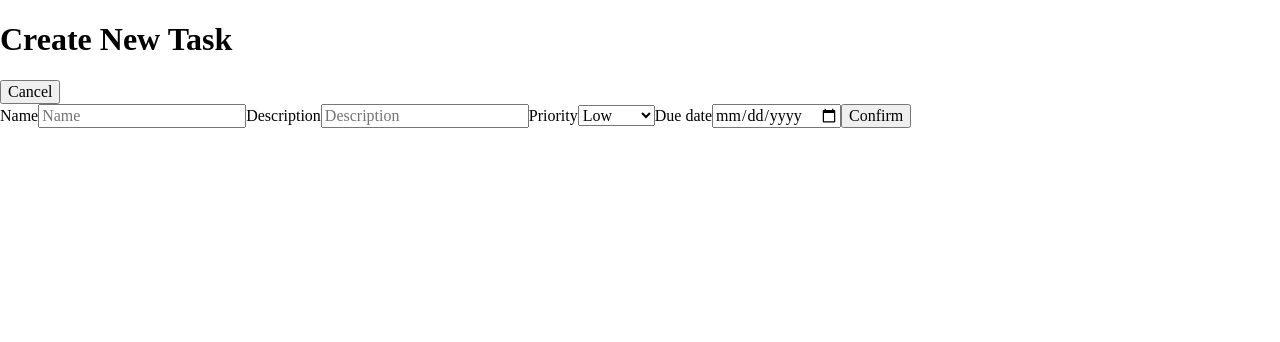
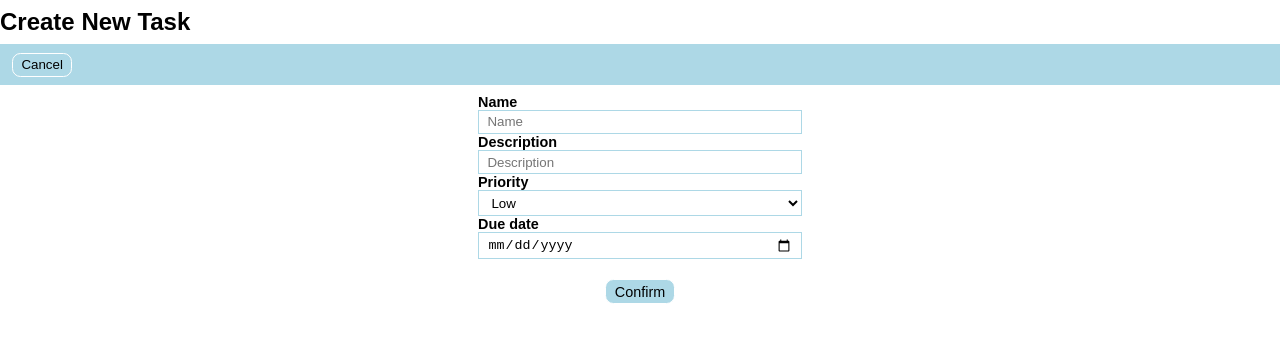
Before and after one commit to gbeldilmi/projet-cwa, an Angular app: page /create in a window 1280 px wide. Shown: the top 342 px of the page. Built offline with nearby package versions, Linux system fonts and the light colour scheme.

Commit message:
Add style

```diff
--- a/src/app/delete/delete.component.html
+++ b/src/app/delete/delete.component.html
@@ -5,12 +5,28 @@
 </div>
 <div class="delete-container">
   <p>Are you sure you want to delete this task ?</p>
-  <div class="task-container">
-    <h2>{{this.task.name}}</h2>
+  <div>
+    <h2>Name :</h2>
+    <p>{{this.task.name}}</p>
+  </div>
+  <div>
+    <h2>Description :</h2>
     <p>{{this.task.description}}</p>
+  </div>
+  <div>
+    <h2>Priority :</h2>
     <p>{{this.task.priority}}</p>
+  </div>
+  <div>
+    <h2>Status :</h2>
     <p>{{this.task.status}}</p>
+  </div>
+  <div>
+    <h2>Due Date :</h2>
     <p>{{this.task.dueDate}}</p>
+  </div>
+  <div>
+    <h2>Creation Date :</h2>
     <p>{{this.task.creationDate}}</p>
   </div>
 </div>
--- a/src/app/list/list.component.html
+++ b/src/app/list/list.component.html
@@ -1,7 +1,6 @@
 <h1>Task List</h1>
 <div class="cmd-panel">
-  <button (click)="create()">Create new Tak</button>
-  <div>
+  <button (click)="create()">Create new Task</button>
   <div>
     <label>Filter by :</label>
     <label for="status">Status</label>
@@ -32,18 +31,18 @@
     </select>
   </div>
 </div>
-</div>
 <div class="list-container">
   <button
     *ngFor="let task of this.tasks"
-    (click)="details(task[0])"
-    class="task-container">
+    (click)="details(task[0])">
     <h2>{{task[1].name}}</h2>
     <p>{{task[1].description}}</p>
-    <p>{{task[1].priority}}</p>
-    <p>{{task[1].status}}</p>
-    <p>{{task[1].dueDate}}</p>
-    <p>{{task[1].creationDate}}</p>
+    <div>
+      <p>Priority : {{task[1].priority}}</p>
+      <p>Status : {{task[1].status}}</p>
+      <p>Due : {{task[1].dueDate}}</p>
+      <p>Created : {{task[1].creationDate}}</p>
+    </div>
   </button>
   <p *ngIf="this.tasks.length === 0">No tasks to show</p>
 </div>
--- a/src/styles.scss
+++ b/src/styles.scss
@@ -1,289 +1,137 @@
-/* You can add global styles to this file, and also import other style files */
-
-//! normalize.css v8.0.1 | MIT License | github.com/necolas/normalize.css
-
-// Document
+// =============================================================================
+// constants
 // =============================================================================
 
-// 1. Correct the line height in all browsers.
-// 2. Prevent adjustments of font size after orientation changes in iOS.
+$font-family: sans-serif;
+$font-size: 12px;
+
+$min-screen-width: 540px;
+
+$color-background: #fff;
+$color-foreground: #000;
+$color-accent: lightblue;
+
+$headers:
+  h1 2.0rem 0.6666rem,
+  h2 1.8rem 0.6000rem,
+  h3 1.6rem 0.5333rem,
+  h4 1.4rem 0.4666rem,
+  h5 1.2rem 0.4000rem,
+  h6 1.0rem 0.3333rem;
+
+
+// =============================================================================
+// default
+// =============================================================================
+
+* {
+  color: inherit;
+  margin: 0;
+  padding: 0;
+  box-sizing: border-box;
+}
 
 html {
-  line-height: 1.15; // 1
-  -webkit-text-size-adjust: 100%; // 2
+  font-family: $font-family;
+  font-size: $font-size;
 }
 
-// Sections
+body {
+  background-color: $color-background;
+  color: $color-foreground;
+  min-width: $min-screen-width;
+}
+
+@each $header, $font-size, $margin-size in $headers  {
+  #{$header} {
+    font-size: $font-size;
+    margin: $margin-size 0;
+  }
+}
+
+p {
+  text-align: justify;
+}
+
+// =============================================================================
+// components
 // =============================================================================
 
-// Remove the margin in all browsers.
-
-body {
-  margin: 0;
+.cmd-panel {
+  background-color: $color-accent;
+  padding: 0.7rem;
+  margin: 0.7rem 0;
+  display: flex;
+  * {
+    margin: 0 0.3rem;
+  }
+  button, input, select {
+    background-color: $color-accent;
+    border: solid 1px $color-background;
+    border-radius: 0.7rem;
+    padding: 0.3rem 0.7rem;
+  }
 }
 
-// Render the `main` element consistently in IE.
-
-main {
-  display: block;
+.list-container {
+  display: flex;
+  margin: auto;
+  align-items: flex-start;
+  flex-wrap: wrap;
+  justify-content: space-evenly;
+  button, p {
+    margin: 0.7rem 0;
+    text-align: center;
+  }
+  button {
+    min-width: 27rem;
+    max-width: 27rem;
+    background-color: $color-accent;
+    border: solid 1px $color-background;
+    border-radius: 0.7rem;
+    padding: 0.3rem 0.7rem;
+    margin: 0.7rem 0;
+    div {
+      display: flex;
+      justify-content: space-between;
+      align-items: center;
+    }
+  }
 }
 
-// Correct the font size and margin on `h1` elements within `section` and
-// `article` contexts in Chrome, Firefox, and Safari.
-
-h1 {
-  font-size: 2em;
-  margin: 0.67em 0;
+.create-container, .edit-container {
+  max-width: 27rem;
+  margin: auto;
+  form {
+    display: flex;
+    flex-direction: column;
+    label {
+      font-weight: bolder;
+      font-size: larger;
+    }
+    select, input {
+      background-color: $color-background;
+      border: solid 1px $color-accent;
+      padding: 0.3rem 0.7rem;
+    }
+    & :last-child {
+      font-size: larger;
+      margin: 1.7rem auto;
+      background-color: $color-accent;
+      border: solid 1px $color-background;
+      border-radius: 0.7rem;
+    }
+  }
 }
 
-// Grouping content
-// =============================================================================
-
-// 1. Add the correct box sizing in Firefox.
-// 2. Show the overflow in Edge and IE.
-
-hr {
-  box-sizing: content-box; // 1
-  height: 0; // 1
-  overflow: visible; // 2
+.details-container, .delete-container {
+  max-width: 27rem;
+  display: flex;
+  flex-direction: column;
+  margin: auto;
+  & > p {
+    font-size: larger;
+    font-weight: bolder;
+    margin: 1rem auto;
+  }
 }
-
-// 1. Correct the inheritance and scaling of font size in all browsers.
-// 2. Correct the odd `em` font sizing in all browsers.
-
-pre {
-  font-family: monospace, monospace; // 1
-  font-size: 1em; // 2
-}
-
-// Text-level semantics
-// =============================================================================
-
-// Remove the gray background on active links in IE 10.
-
-a {
-  background-color: transparent;
-}
-
-// 1. Remove the bottom border in Chrome 57-
-// 2. Add the correct text decoration in Chrome, Edge, IE, Opera, and Safari.
-
-abbr[title] {
-  border-bottom: none; // 1
-  text-decoration: underline; // 2
-  text-decoration: underline dotted; // 2
-}
-
-// Add the correct font weight in Chrome, Edge, and Safari.
-
-b,
-strong {
-  font-weight: bolder;
-}
-
-// 1. Correct the inheritance and scaling of font size in all browsers.
-// 2. Correct the odd `em` font sizing in all browsers.
-
-code,
-kbd,
-samp {
-  font-family: monospace, monospace; // 1
-  font-size: 1em; // 2
-}
-
-// Add the correct font size in all browsers.
-
-small {
-  font-size: 80%;
-}
-
-// Prevent `sub` and `sup` elements from affecting the line height in
-// all browsers.
-
-sub,
-sup {
-  font-size: 75%;
-  line-height: 0;
-  position: relative;
-  vertical-align: baseline;
-}
-
-sub {
-  bottom: -0.25em;
-}
-
-sup {
-  top: -0.5em;
-}
-
-// Embedded content
-// =============================================================================
-
-// Remove the border on images inside links in IE 10.
-
-img {
-  border-style: none;
-}
-
-// Forms
-// =============================================================================
-
-// 1. Change the font styles in all browsers.
-// 2. Remove the margin in Firefox and Safari.
-
-button,
-input,
-optgroup,
-select,
-textarea {
-  font-family: inherit; // 1
-  font-size: 100%; // 1
-  line-height: 1.15; // 1
-  margin: 0; // 2
-}
-
-// Show the overflow in IE.
-// 1. Show the overflow in Edge.
-
-button,
-input { // 1
-  overflow: visible;
-}
-
-// Remove the inheritance of text transform in Edge, Firefox, and IE.
-// 1. Remove the inheritance of text transform in Firefox.
-
-button,
-select { // 1
-  text-transform: none;
-}
-
-// Correct the inability to style clickable types in iOS and Safari.
-
-button,
-[type="button"],
-[type="reset"],
-[type="submit"] {
-  -webkit-appearance: button;
-}
-
-// Remove the inner border and padding in Firefox.
-
-button::-moz-focus-inner,
-[type="button"]::-moz-focus-inner,
-[type="reset"]::-moz-focus-inner,
-[type="submit"]::-moz-focus-inner {
-  border-style: none;
-  padding: 0;
-}
-
-// Restore the focus styles unset by the previous rule.
-
-button:-moz-focusring,
-[type="button"]:-moz-focusring,
-[type="reset"]:-moz-focusring,
-[type="submit"]:-moz-focusring {
-  outline: 1px dotted ButtonText;
-}
-
-// Correct the padding in Firefox.
-
-fieldset {
-  padding: 0.35em 0.75em 0.625em;
-}
-
-// 1. Correct the text wrapping in Edge and IE.
-// 2. Correct the color inheritance from `fieldset` elements in IE.
-// 3. Remove the padding so developers are not caught out when they zero out
-//    `fieldset` elements in all browsers.
-
-legend {
-  box-sizing: border-box; // 1
-  color: inherit; // 2
-  display: table; // 1
-  max-width: 100%; // 1
-  padding: 0; // 3
-  white-space: normal; // 1
-}
-
-// Add the correct vertical alignment in Chrome, Firefox, and Opera.
-
-progress {
-  vertical-align: baseline;
-}
-
-// Remove the default vertical scrollbar in IE 10+.
-
-textarea {
-  overflow: auto;
-}
-
-// 1. Add the correct box sizing in IE 10.
-// 2. Remove the padding in IE 10.
-
-[type="checkbox"],
-[type="radio"] {
-  box-sizing: border-box; // 1
-  padding: 0; // 2
-}
-
-// Correct the cursor style of increment and decrement buttons in Chrome.
-
-[type="number"]::-webkit-inner-spin-button,
-[type="number"]::-webkit-outer-spin-button {
-  height: auto;
-}
-
-// 1. Correct the odd appearance in Chrome and Safari.
-// 2. Correct the outline style in Safari.
-
-[type="search"] {
-  -webkit-appearance: textfield; // 1
-  outline-offset: -2px; // 2
-}
-
-// Remove the inner padding in Chrome and Safari on macOS.
-
-[type="search"]::-webkit-search-decoration {
-  -webkit-appearance: none;
-}
-
-// 1. Correct the inability to style clickable types in iOS and Safari.
-// 2. Change font properties to `inherit` in Safari.
-
-::-webkit-file-upload-button {
-  -webkit-appearance: button; // 1
-  font: inherit; // 2
-}
-
-// Interactive
-// =============================================================================
-
-//
-// Add the correct display in Edge, IE 10+, and Firefox.
-
-details {
-  display: block;
-}
-
-//
-// Add the correct display in all browsers.
-
-summary {
-  display: list-item;
-}
-
-// Misc
-// =============================================================================
-
-// Add the correct display in IE 10+.
-
-template {
-  display: none;
-}
-
-// Add the correct display in IE 10.
-
-[hidden] {
-  display: none;
-}
```
Lines whose indentation alone changed are shown as unchanged.
